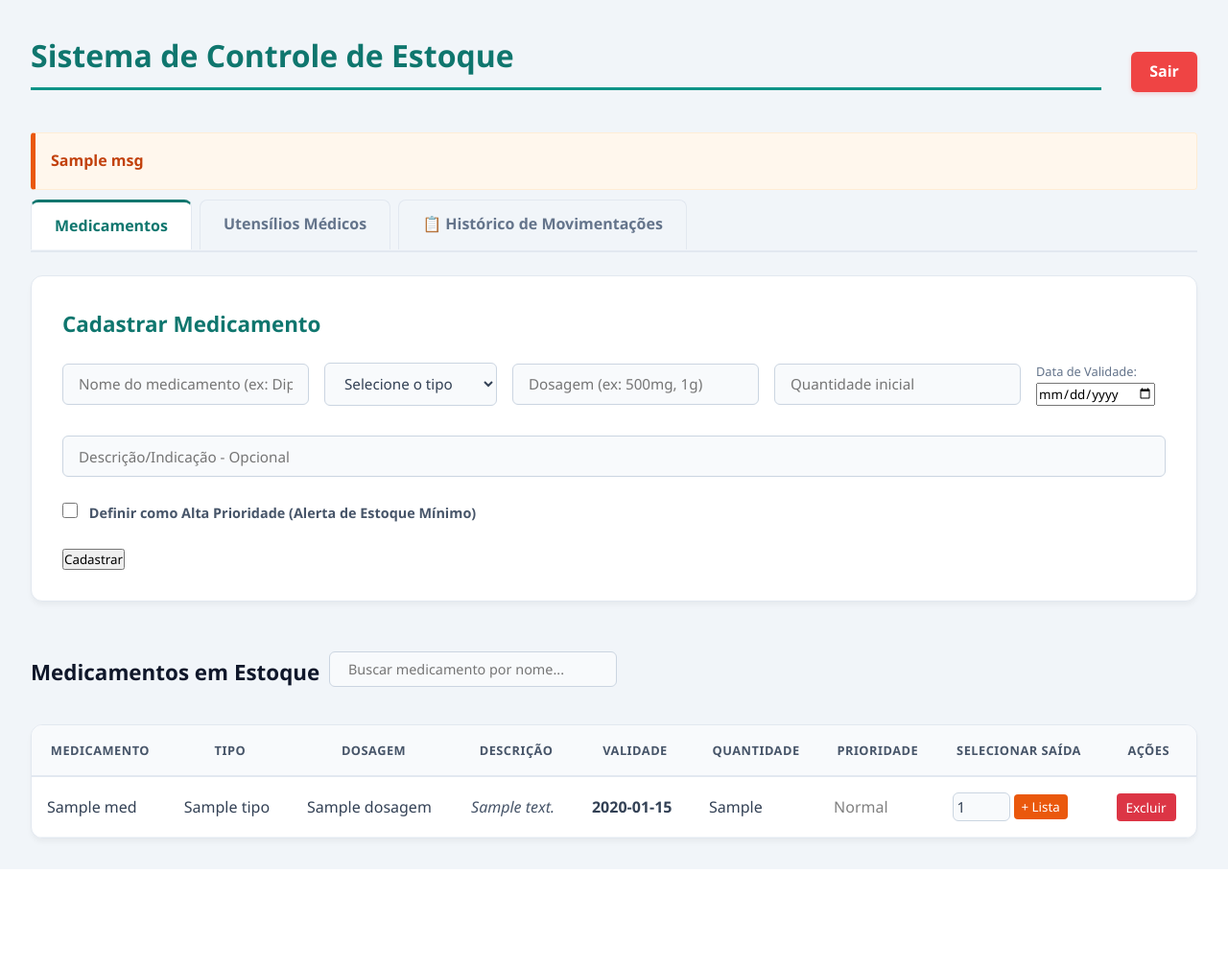
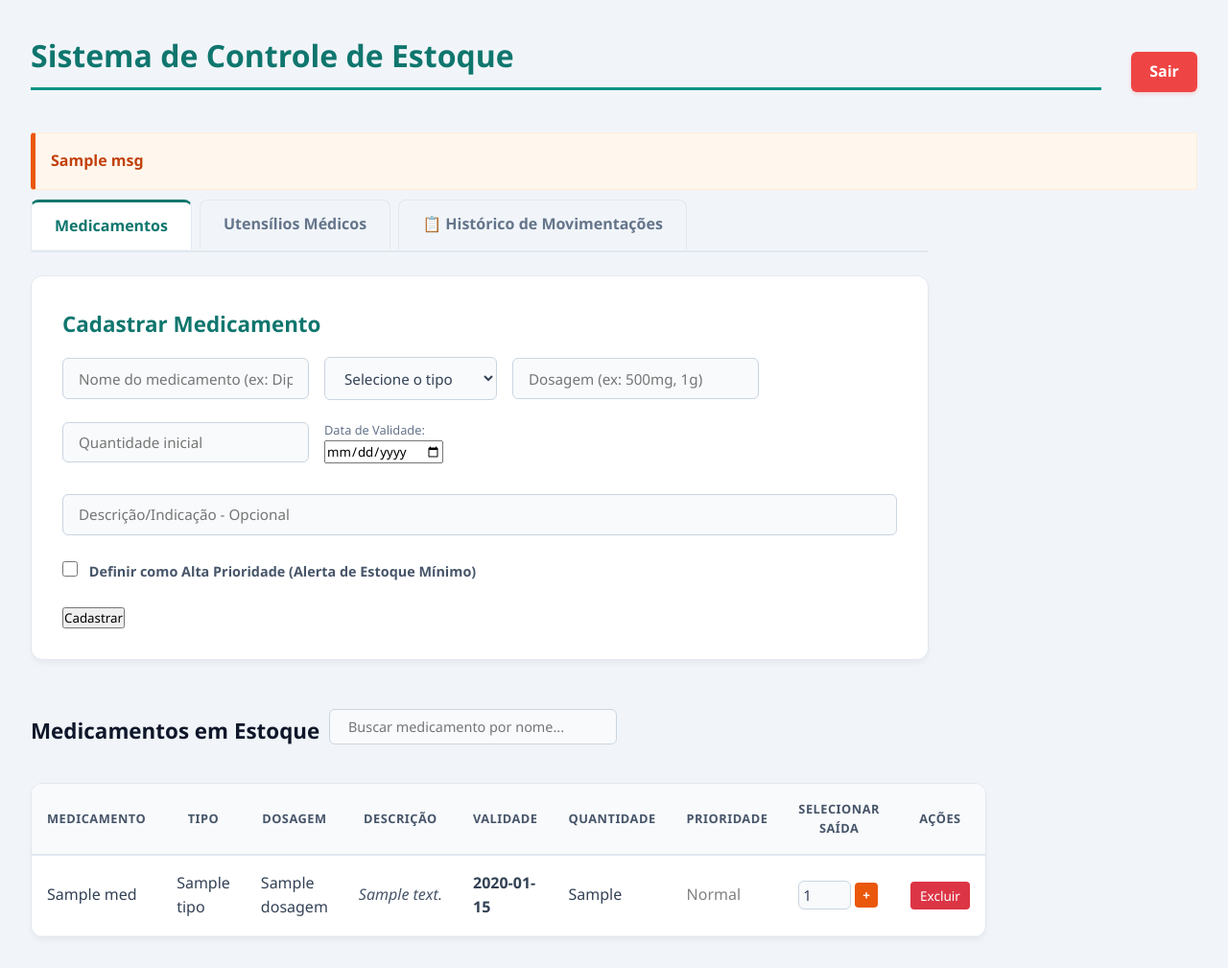
Before and after one commit to dooleyyas-git/Farmahosp, a Flask app: template templates/estoque.html in a window 1280 px wide. Shown: the whole page at 96% size. Before the commit the page ends 906 px from the top, so only its background shows below. Run offline with Flask 3, Linux system fonts and the light colour scheme; the template is opened without the code that fills it: most values are stand-ins (such as "Sample title", 1, 10 or a date in 2020); some libraries are stand-ins or nearby versions.

Commit message:
ajuste na sobreposição das janelas da interface

```diff
--- a/templates/estoque.html
+++ b/templates/estoque.html
@@ -15,7 +15,13 @@
             border-top: 3px solid #0f766e;
         }
 
-        /* Estilos para o Painel de Saída no canto inferior direito */
+
+        .abas-container {
+            margin-right: 280px;
+            transition: margin-right 0.3s ease;
+        }
+
+
         .carrinho-flutuante {
             position: fixed;
             bottom: 20px;
@@ -108,7 +127,7 @@
         {% endfor %}
     {% endif %}
 
-    <div class="abas-container">
+    <div class="abas-container" id="main-container">
         <input type="radio" id="aba-medicamentos" name="abas" checked>
         <input type="radio" id="aba-utensilios" name="abas">
         <input type="radio" id="aba-historico" name="abas">
@@ -197,8 +216,8 @@
                         </td>
                         <td>
                             <div style="display: flex; gap: 4px; align-items: center;">
-                                <input type="number" id="qtd-saida-med-{{ med['id'] }}" min="1" value="1" style="width: 60px; padding: 4px;">
-                                <button type="button" onclick="adicionarAoCarrinho('{{ med['id'] }}', '{{ med['nome'] }}', 'medicamento')" style="background-color: #ea580c; color: white; border: none; padding: 4px 8px; border-radius: 4px; cursor: pointer;">+ Lista</button>
+                                <input type="number" id="qtd-saida-med-{{ med['id'] }}" min="1" value="1" style="width: 55px; padding: 4px;">
+                                <button type="button" onclick="adicionarAoCarrinho('{{ med['id'] }}', '{{ med['nome'] }}', 'medicamento')" style="background-color: #ea580c; color: white; border: none; padding: 4px 8px; border-radius: 4px; cursor: pointer; font-weight: bold;">+</button>
                             </div>
                         </td>
                         <td>
@@ -248,8 +267,8 @@
                         </td>
                         <td>
                             <div style="display: flex; gap: 4px; align-items: center;">
-                                <input type="number" id="qtd-saida-ut-{{ ut['id'] }}" min="1" value="1" style="width: 60px; padding: 4px;">
-                                <button type="button" onclick="adicionarAoCarrinho('{{ ut['id'] }}', '{{ ut['nome'] }}', 'utensilio')" style="background-color: #ea580c; color: white; border: none; padding: 4px 8px; border-radius: 4px; cursor: pointer;">+ Lista</button>
+                                <input type="number" id="qtd-saida-ut-{{ ut['id'] }}" min="1" value="1" style="width: 55px; padding: 4px;">
+                                <button type="button" onclick="adicionarAoCarrinho('{{ ut['id'] }}', '{{ ut['nome'] }}', 'utensilio')" style="background-color: #ea580c; color: white; border: none; padding: 4px 8px; border-radius: 4px; cursor: pointer; font-weight: bold;">+</button>
                             </div>
                         </td>
                     </tr>
@@ -293,13 +312,13 @@
 
     <div class="carrinho-flutuante" id="carrinho-painel" style="display: none;">
         <div class="carrinho-header">
-            <span>Lista de Saída Coletiva</span>
-            <button onclick="limparCarrinho()" style="background: none; border: none; color: white; cursor: pointer; font-size: 0.8rem; text-decoration: underline;">Limpar Tudo</button>
+            <span>Lista de Saída Lote</span>
+            <button onclick="limparCarrinho()" style="background: none; border: none; color: white; cursor: pointer; font-size: 0.75rem; text-decoration: underline;">Limpar</button>
         </div>
         <div class="carrinho-itens" id="carrinho-itens-lista">
             </div>
         <div class="carrinho-footer">
-            <button class="btn-confirmar-saida" onclick="enviarSaidaColetiva()">Confirmar Saída do Lote</button>
+            <button class="btn-confirmar-saida" onclick="enviarSaidaColetiva()">Confirmar Saída</button>
         </div>
     </div>
 
@@ -352,31 +371,32 @@
         function renderizarCarrinho() {
             var painel = document.getElementById("carrinho-painel");
             var lista = document.getElementById("carrinho-itens-lista");
+            var container = document.getElementById("main-container");
 
             if (carrinho.length === 0) {
                 painel.style.display = "none";
+                container.style.marginRight = "0px"; /* Devolve o espaço total ao esconder o carrinho */
                 return;
             }
 
             painel.style.display = "flex";
+            container.style.marginRight = "280px"; /* Mantém a margem protetora ativa */
             lista.innerHTML = "";
 
-            // Criação manual dos elementos HTML via JS puro para eliminar erros no VS Code
             for (var j = 0; j < carrinho.length; j++) {
                 var item = carrinho[j];
-                var rotuloTipo = (item.tipo_item === 'medicamento') ? 'Med' : 'Utensílio';
+                var rotuloTipo = (item.tipo_item === 'medicamento') ? 'Med' : 'Utens.';
 
                 var divLinha = document.createElement("div");
                 divLinha.className = "carrinho-item-linha";
 
                 var divTexto = document.createElement("div");
-                divTexto.innerHTML = "<strong>" + item.nome + "</strong> <span style='font-size:0.75rem; color:gray;'>(" + rotuloTipo + ")</span><br>Qtd: " + item.quantidade;
+                divTexto.innerHTML = "<strong>" + item.nome + "</strong> <span style='font-size:0.7rem; color:gray;'>(" + rotuloTipo + ")</span><br>Qtd: " + item.quantidade;
 
                 var btnRemover = document.createElement("button");
                 btnRemover.className = "btn-remover-item";
                 btnRemover.innerText = "X";
 
-                // Escopo seguro para o clique de remoção
                 (function(idItem, tipoItem) {
                     btnRemover.onclick = function() {
                         removerDoCarrinho(idItem, tipoItem);
```
Also changed, not shown: other parts of templates/estoque.html (+27 -14 lines).
